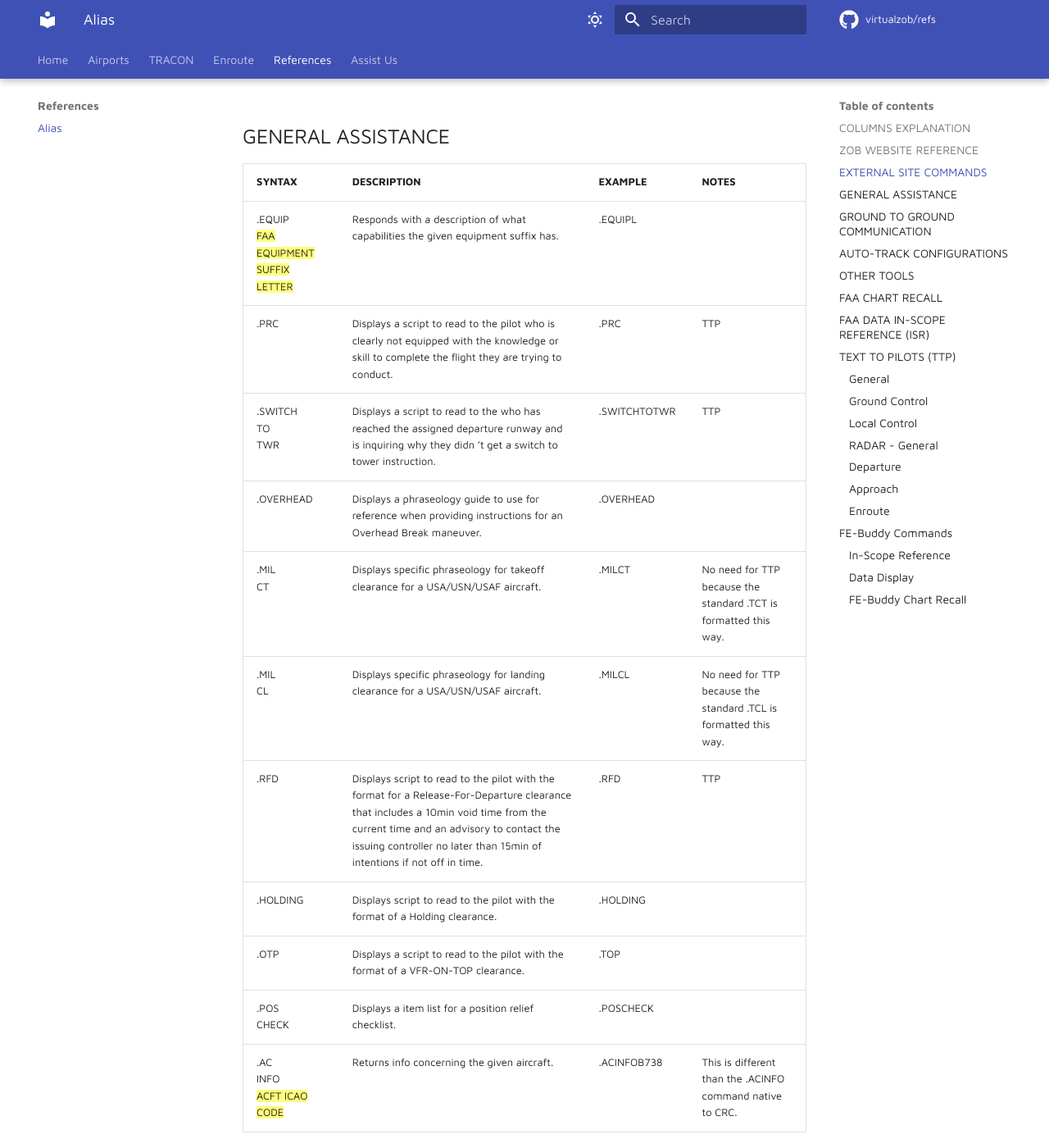
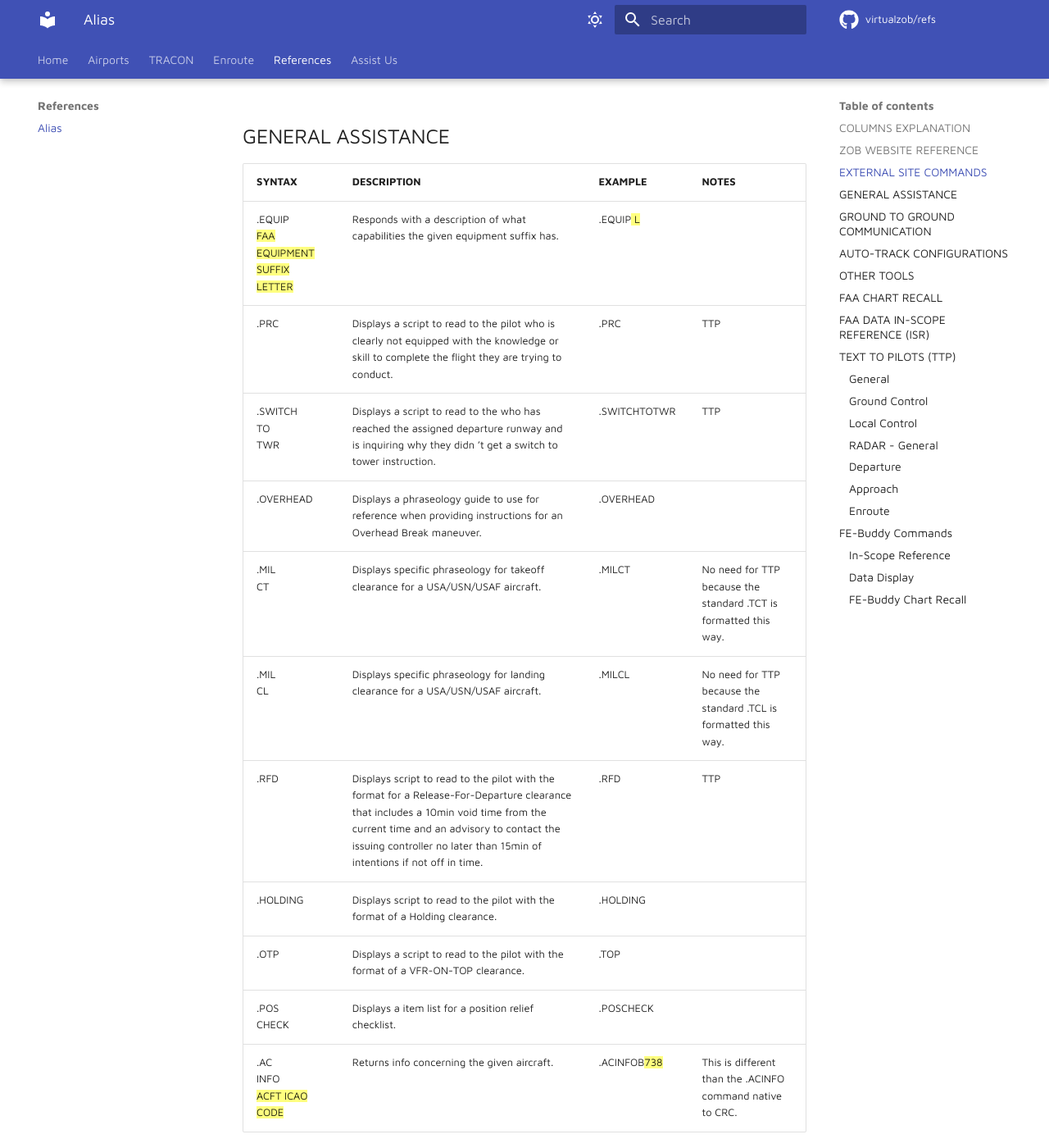
Before and after one commit to virtualZOB/refs, an MkDocs documentation site: the page built from docs/references/alias.md, in a window 1280 px wide and 1400 px high, scrolled down 2742 px. Shown: the whole window at 82% size. Built offline with MkDocs 1.6.1 and Material for MkDocs 9.7.7, drawn with Linux system fonts in a browser that asks for light colours; comment, search, counter and statistics services are not loaded.

Commit message:
add example highlight

```diff
--- a/docs/references/alias.md
+++ b/docs/references/alias.md
@@ -55,7 +55,7 @@ See "Text to Pilots" section for context.
 ## GENERAL ASSISTANCE
 |   SYNTAX   |   DESCRIPTION   |   EXAMPLE   |   NOTES   |
 | --- | --- | --- | --- |
-|   .EQUIP <br> {== FAA EQUIPMENT SUFFIX LETTER ==}   |   Responds with a description of what capabilities the given equipment suffix has.   |   .EQUIPL   |      |
+|   .EQUIP <br> {== FAA EQUIPMENT SUFFIX LETTER ==}   |   Responds with a description of what capabilities the given equipment suffix has.   |   .EQUIP{== L ==}   |      |
 |   .PRC   |   Displays a script to read to the pilot who is clearly not equipped with the knowledge or skill to complete the flight they are trying to conduct.   |   .PRC   |   TTP   |
 |   .SWITCH <br> TO <br> TWR   |   Displays a script to read to the who has reached the assigned departure runway and is inquiring why they didn ’t get a switch to tower instruction.   |   .SWITCHTOTWR   |   TTP   |
 |   .OVERHEAD   |   Displays a phraseology guide to use for reference when providing instructions for an Overhead Break maneuver.   |   .OVERHEAD   |      |
@@ -65,7 +65,7 @@ See "Text to Pilots" section for context.
 |   .HOLDING   |   Displays script to read to the pilot with the format of a Holding clearance.   |   .HOLDING   |      |
 |   .OTP   |   Displays a script to read to the pilot with the format of a VFR-ON-TOP clearance.   |   .TOP   |      |
 |   .POS <br> CHECK   |   Displays a item list for a position relief checklist.   |   .POSCHECK   |      |
-|   .AC <br> INFO <br> {== ACFT ICAO CODE ==}   |   Returns info concerning the given aircraft.   |   .ACINFOB738   |   This is different than the .ACINFO command native to CRC.   |
+|   .AC <br> INFO <br> {== ACFT ICAO CODE ==}   |   Returns info concerning the given aircraft.   |   .ACINFOB{==738 ==}  |   This is different than the .ACINFO command native to CRC.   |
 
 ## GROUND TO GROUND COMMUNICATION
 |   SYNTAX   |   DESCRIPTION   |   EXAMPLE   |   NOTES   |
```
